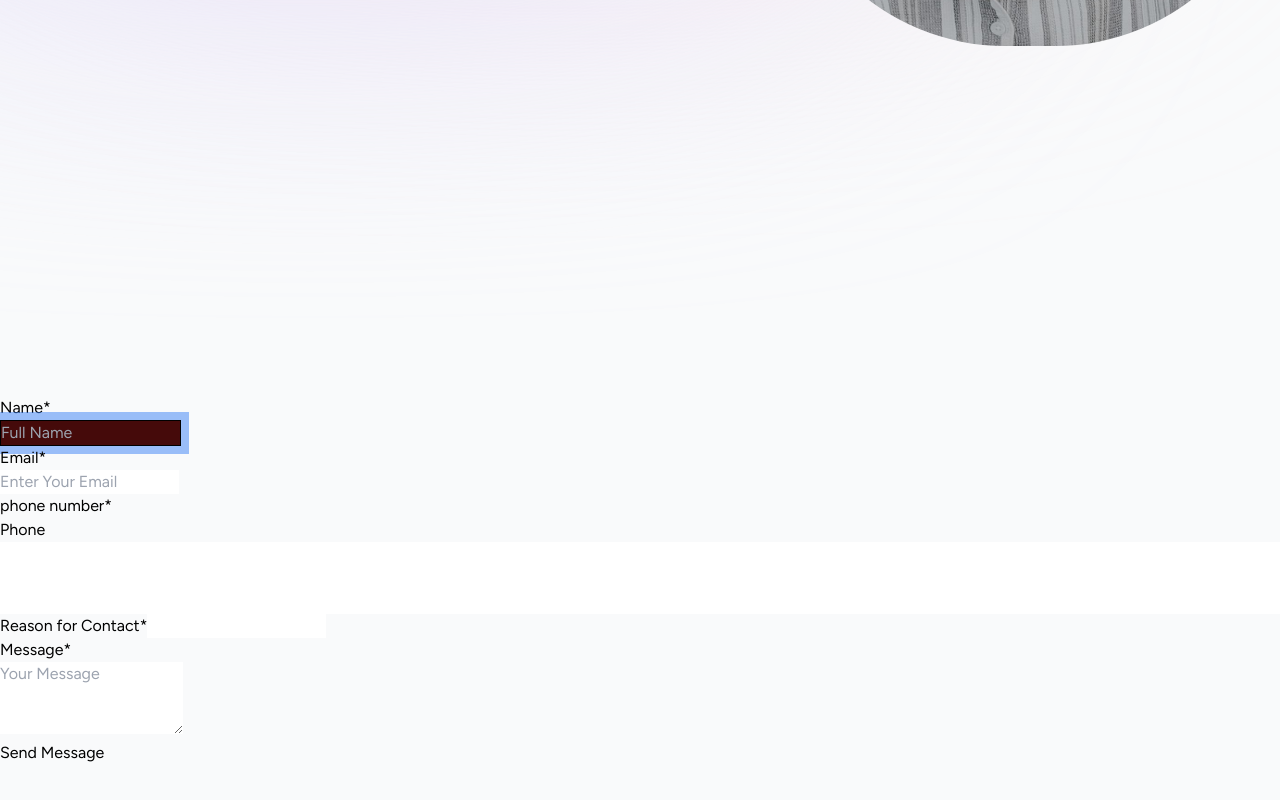
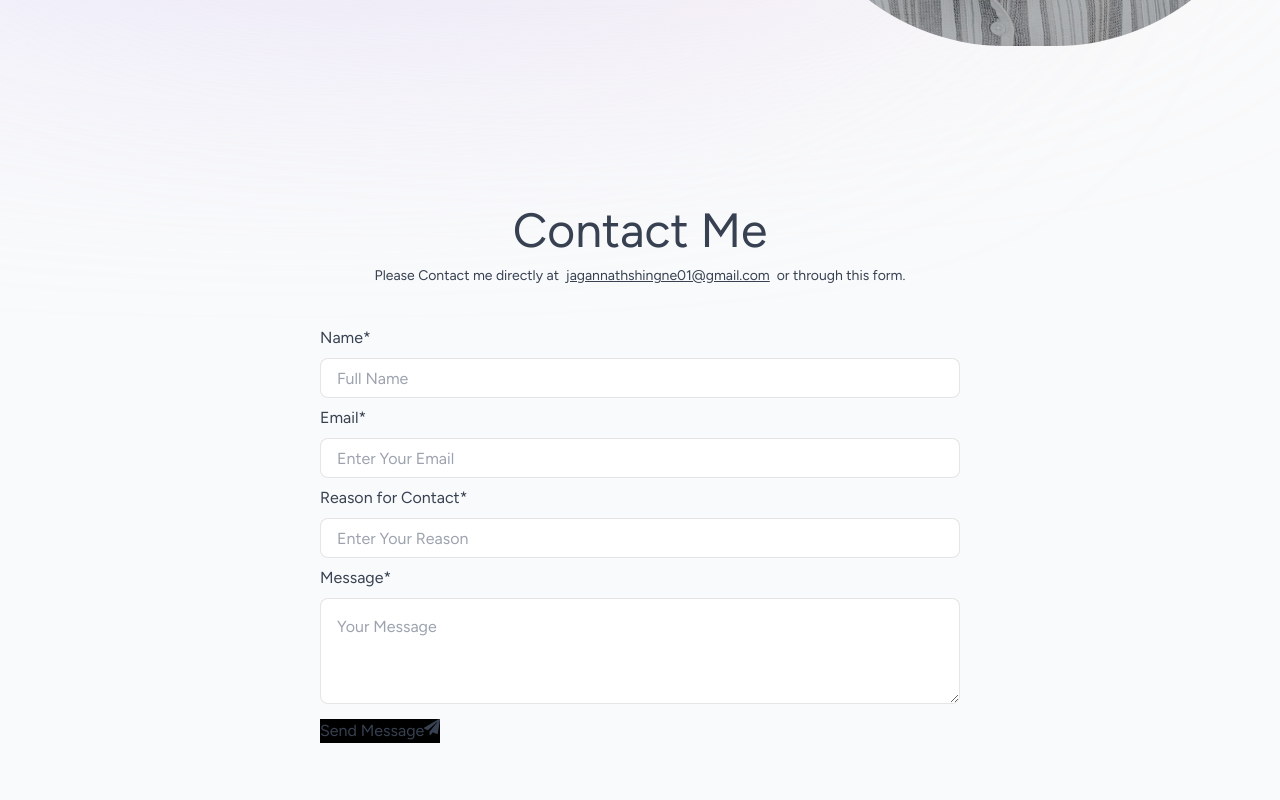
Before and after one commit to JagannathShingne01/Portfolio, a Next.js app: page / in a window 1280 px wide. Shown: the part 588-1388 px from the top of the page. Built offline with nearby package versions, Linux system fonts and the light colour scheme.

Commit message:
contact form created

```diff
--- a/components/Contact.jsx
+++ b/components/Contact.jsx
@@ -1,5 +1,6 @@
 import React, { useRef, useState } from 'react'
 import toast from 'react-hot-toast'
+import { FaPaperPlane } from 'react-icons/fa';
 import PhoneInput from 'react-phone-input-2'
 const Contact = () => {
     const [contactData, setContactData] = useState({
@@ -58,8 +59,15 @@ const Contact = () => {
             });
         }
         return(
-            <div>
-                <form className="text-black">
+            <div className='mt-[10rem] '>
+                <section id='contact' className='text-gray-700 '>
+                    <h1 className=' text-5xl flex justify-center items-center'>Contact Me</h1>
+                    <p className='mt-2 md:mt-3 mb-10 text-sm md:flex items-center justify-center mx-3 text-center'>
+                        Please Contact me directly at  &nbsp;  <a className='underline' href="mailto:jagannathshingne01@gmail.com">jagannathshingne01@gmail.com</a> &nbsp;  or through this form.
+                    </p>
+                </section>
+                <form className="text-gray-700 flex items-center justify-center">
+                    <div className='w-[40rem]'>
                             <div>
                                 <label className='' htmlFor="name">
                                     Name*
@@ -75,7 +83,7 @@ const Contact = () => {
                                             id='name'
                                             autoComplete='family-name'
                                             placeholder='Full Name'
-                                    className='border border-black ring-8 bg-red-950'
+                                            className='border border-black/10 h-10 rounded-lg p-4 w-full my-2'
                                     />
                                 </div>
                             </div>
@@ -94,10 +102,11 @@ const Contact = () => {
                                         }))}
                                         autoComplete='email'
                                         placeholder='Enter Your Email'
+                                        className='border border-black/10 h-10 rounded-lg p-4 w-full my-2'
                                         />
                                 </div>
                             </div>
-                    <div>
+                            {/* <div>
                                 <label htmlFor="phone">
                                     phone number*
                                 </label>
@@ -113,9 +122,10 @@ const Contact = () => {
                                     }}
                                     value={contactData.phone}
                                     country={"in"}
-                            inputClass='!w-full py-6 !text-white'
+                                    inputClass='!w-full py-6 !text-white text-black'
+
                                 />
-                    </div>
+                            </div> */}
                             <div>
                                 <label htmlFor="service">
                                     Reason for Contact*
@@ -124,6 +134,8 @@ const Contact = () => {
                                         id='service'
                                         name='service'
                                         value={contactData.service}
+                                        placeholder="Enter Your Reason"
+                                        className='border border-black/10 h-10 rounded-lg p-4 w-full my-2'
                                         onChange={(e)=>
                                         setContactData((prev)=>({
                                             ...prev,
@@ -141,6 +153,7 @@ const Contact = () => {
                                     <textarea name="message"
                                             id="message"
                                             value={contactData.message}
+                                            className='border border-black/10 h-50 rounded-lg p-4 w-full my-2'
                                             onChange={(e)=>
                                                 setContactData((prev)=>({
                                                     ...prev,
@@ -156,9 +169,12 @@ const Contact = () => {
                                 <button
                                     type='submit'
                                     onClick={handleSubmit}
+                                    className='flex bg-black '
                                 >
                                 Send Message
+                                <FaPaperPlane/>
                                 </button>
+                            </div>
                     </div>
                 </form>
             </div>
--- a/components/Header.jsx
+++ b/components/Header.jsx
@@ -11,7 +11,7 @@ import { FaGithub } from "react-icons/fa";
 
 const Header = () => {
   return (
-    <div className="h-screen">
+    <div className="">
       <div  className="relative lg:max-w-7xl xl:mx-auto place-items-center flex md:flex-row flex-col-reverse justify-center items-center mx-4 md:justify-between md:my-10">
           <div className="text-gray-500 gap-2 ">
               <h2 className="text-xl md:text-3xl mt-3">Hello, </h2>
```
Lines whose indentation alone changed are shown as unchanged.
